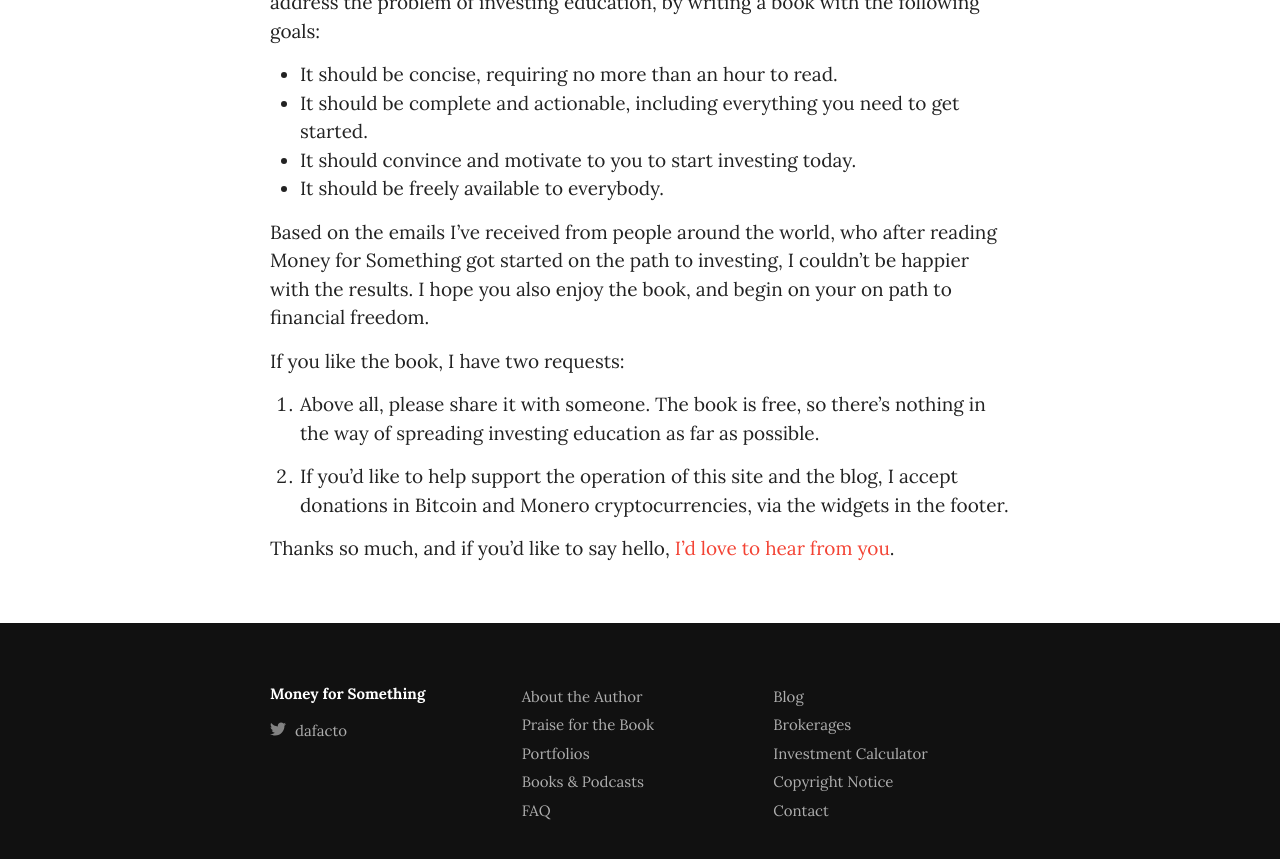
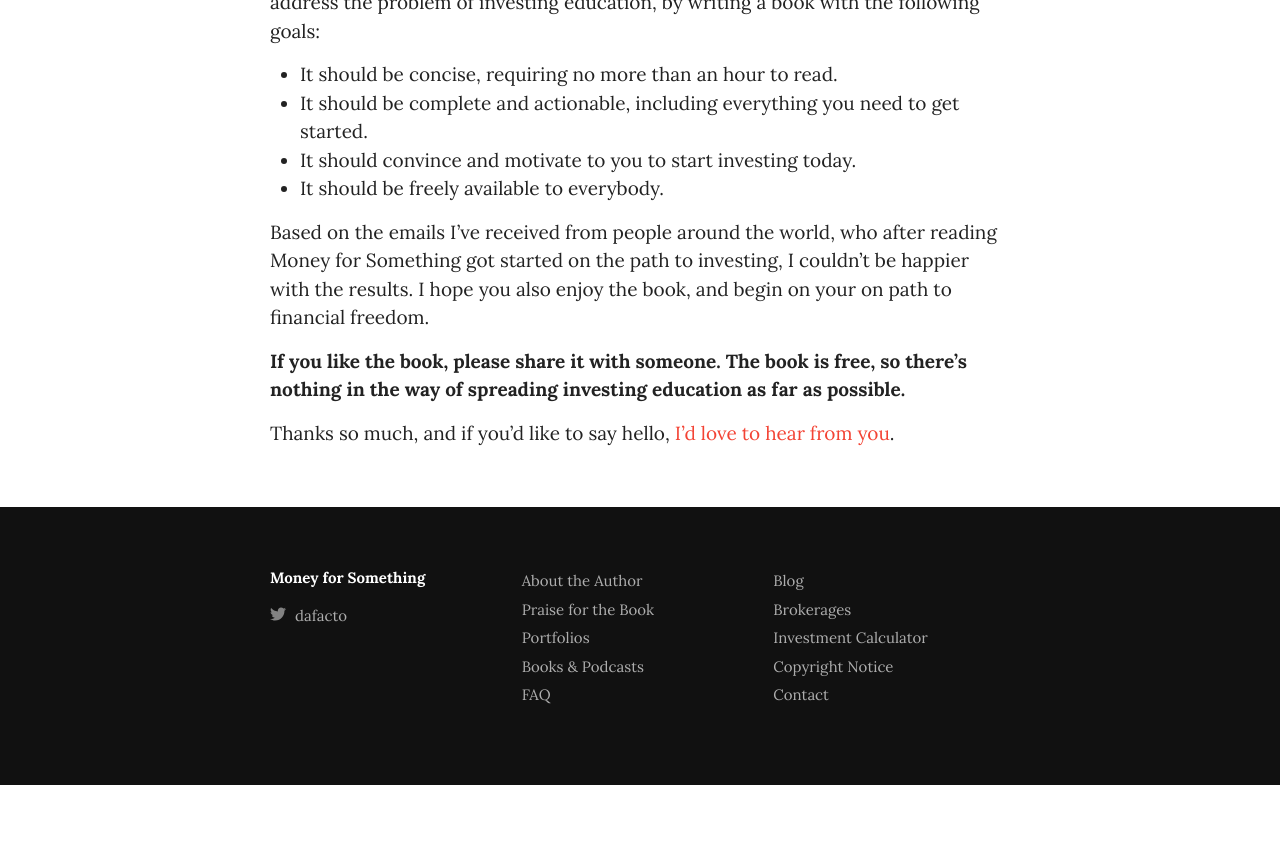
Before and after one commit to dafacto/moneyforsomething, a Jekyll site: the page built from about.md, in a window 1280 px wide and 900 px high, scrolled down 1271 px. Shown: the top 859 px of the window. Built offline with Jekyll 4.4.1, drawn with Linux system fonts in a browser that asks for light colours; some web fonts are replaced; after the commit the page ends 2056 px from its top, so only the background shows below that.

Commit message:
Remove donations from about page

```diff
--- a/about.md
+++ b/about.md
@@ -31,10 +31,6 @@ In my business, we apply the principles of *design* to create products that are
 
 Based on the emails I’ve received from people around the world, who after reading Money for Something got started on the path to investing, I couldn’t be happier with the results. I hope you also enjoy the book, and begin on your on path to financial freedom.
 
-If you like the book, I have two requests:
-
-1. Above all, please share it with someone. The book is free, so there’s nothing in the way of spreading investing education as far as possible.
-
-2. If you’d like to help support the operation of this site and the blog, I accept donations in Bitcoin and Monero cryptocurrencies, via the widgets in the footer.
+**If you like the book, please share it with someone. The book is free, so there’s nothing in the way of spreading investing education as far as possible.**
 
 Thanks so much, and if you’d like to say hello, [I’d love to hear from you](/contact/).
```
